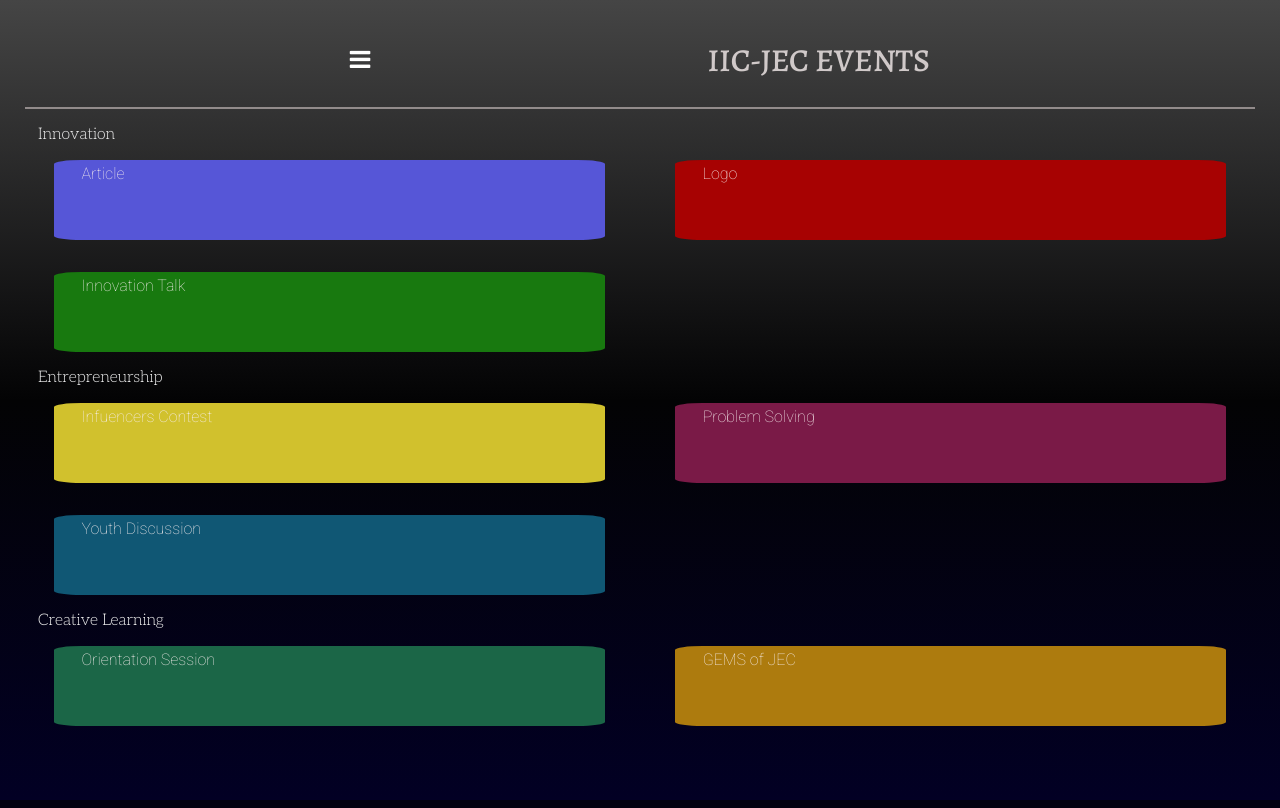
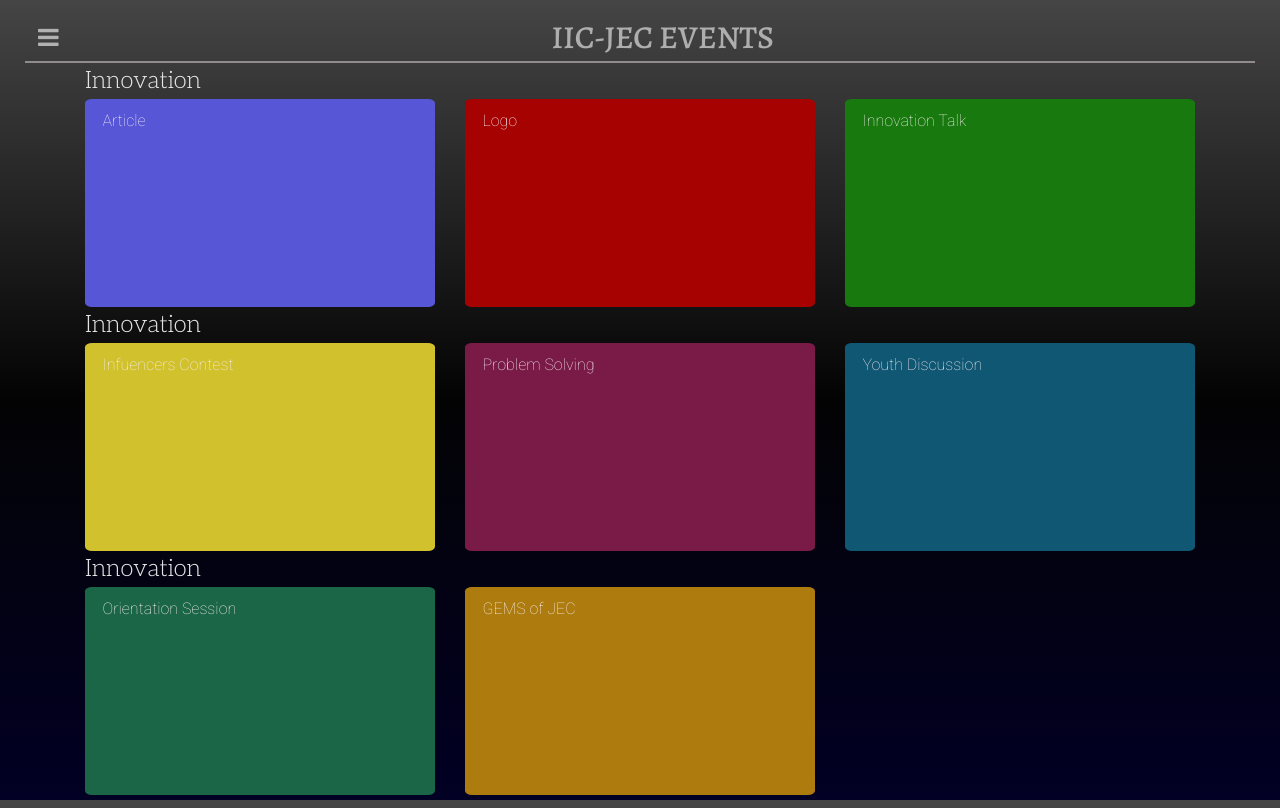
Before and after one commit to iicjec/iicjec.github.io, a PHP site: page / in a window 1280 px wide. Run offline with PHP 8.4, Linux system fonts and the light colour scheme; some libraries are stand-ins or nearby versions.

Commit message:
new index

```diff
--- /dev/null
+++ b/article.css
@@ -0,0 +1,255 @@
+@import url('https://fonts.googleapis.com/css2?family=Alegreya:wght@500&family=Aleo:wght@300&family=Roboto:wght@100,500&display=swap');
+body{
+    background-image: linear-gradient( #454545, #030304, #020024);
+    background-attachment: fixed;
+    margin: 0;
+    padding: 1%;
+}
+
+.loader,
+.loader:before,
+.loader:after {
+  background: #ffffff;
+  -webkit-animation: load1 1s infinite ease-in-out;
+  animation: load1 1s infinite ease-in-out;
+  width: 1em;
+  height: 4em;
+}
+.loader {
+  color: #ffffff;
+  text-indent: -9999em;
+  margin: 88px auto;
+  position: relative;
+  font-size: 11px;
+  -webkit-transform: translateZ(0);
+  -ms-transform: translateZ(0);
+  transform: translateZ(0);
+  -webkit-animation-delay: -0.16s;
+  animation-delay: -0.16s;
+}
+.loader:before,
+.loader:after {
+  position: absolute;
+  top: 0;
+  content: '';
+}
+.loader:before {
+  left: -1.5em;
+  -webkit-animation-delay: -0.32s;
+  animation-delay: -0.32s;
+}
+.loader:after {
+  left: 1.5em;
+}
+@-webkit-keyframes load1 {
+  0%,
+  80%,
+  100% {
+    box-shadow: 0 0;
+    height: 4em;
+  }
+  40% {
+    box-shadow: 0 -2em;
+    height: 5em;
+  }
+}
+@keyframes load1 {
+  0%,
+  80%,
+  100% {
+    box-shadow: 0 0;
+    height: 4em;
+  }
+  40% {
+    box-shadow: 0 -2em;
+    height: 5em;
+  }
+}
+#loadingDiv {
+    display: flex;
+    flex-direction: column;
+    justify-content: center;
+    position:absolute;;
+    top:0;
+    left:0;
+    width:100%;
+    height:100vh;
+    background-image: linear-gradient( #454545, #030304, #020024);
+}
+
+.sidebar{
+    background-image: linear-gradient( #454545, #030304, #020024);
+    position: fixed;
+    top: 0;
+    left: 0;
+    height: 100vh;
+    width: 100%;
+    z-index: 100;
+    transform: translateX(-200%);
+    transition: transform 1s ease-out;
+    display: flex;
+    flex-direction: column;
+    justify-content: center;
+    align-items: center;
+    overflow-y: hidden!important;
+    overflow-x: hidden!important;
+
+}
+
+.sidebar-lists{
+    display: flex;
+    flex-direction: column;
+    width: 100%;
+    height: 100%;
+    justify-content: space-evenly;
+    align-items: center;
+    padding: 0!important;
+}
+
+li{
+    list-style: none;
+    font-size: 2rem;
+    font-family: 'Roboto', sans-serif;
+    font-weight: 100!important;
+    color: rgb(165, 165, 165);
+}
+.close{
+    width: 100%;
+    display: flex;
+    justify-content: flex-end;
+    margin-right: 20%;
+    color: white!important;
+}
+
+li:hover {
+    color: white;
+}
+
+.social-media{
+    display: flex;
+    flex-direction: row;
+    justify-content: space-evenly;
+    width: 100%;
+}
+
+.nav{
+    padding-left: 2%!important;
+    display: flex;
+    flex-direction: row;
+    justify-content: space-evenly;
+}
+
+.nav-menu{
+    color: rgb(177, 177, 177);
+    font-size: 150%!important;
+    display: flex;
+    flex-direction: column;
+    justify-content: center;
+}
+
+.nav-menu:hover {
+    color: white;
+}
+
+.nav-heading{
+    color: rgb(175, 174, 174);
+    font-size: 2rem;
+    align-items: center;
+    font-family: 'Alegreya', serif;
+    flex: 1;
+    display: flex;
+    flex-direction: row;
+    justify-content: center;
+}
+
+.hori-line{
+    border: 1px solid rgb(146, 139, 139);
+    margin: 0 1%;
+}
+
+.texts{
+    color: rgb(228, 228, 228);
+    font-family: 'Aleo', serif;
+    font-weight: 200;
+    font-size: 1.5rem;
+}
+
+.cards{
+    color: rgb(247, 238, 238);
+    position: relative;
+}
+
+.cards-textss{
+    position: absolute;
+    top: 5%;
+    left: 5%;
+    margin-right: 5%;
+    font-family: 'Roboto', sans-serif;
+    font-weight: 400;
+}
+
+.card1{
+    background-color: #5656d7;
+}
+.card2{
+    background-color: #a70202;
+}
+.card3{
+    background-color: #18790f;
+}
+.card4{
+    background-color: #d1c12d;
+}
+.card5{
+    background-color: #7a1a47;
+}
+.card6{
+    background-color: #105774;
+}
+.card7{
+    background-color: #1b6647;
+}
+.card8{
+    background-color: #ad7b0e;
+}
+
+
+@media only screen and (max-width: 375px) {
+    .cards{
+        height: 5rem;
+        border-radius: 5%;
+    }
+    .card3{
+        margin-top: 5%;
+    }
+    .card6{
+        margin-top: 5%;
+    }
+}
+
+@media only screen and (max-width: 425px) and (min-width: 376px) {
+    .cards{
+        height: 6rem;
+        border-radius: 4%;
+    }
+    .card3{
+        margin-top: 5%;
+    }
+    .card6{
+        margin-top: 5%;
+    }
+}
+
+@media only screen and (max-width: 768px) and (min-width: 426px) {
+    .cards{
+        height: 8rem;
+        border-radius: 5%;
+    }
+}
+
+@media only screen and (min-width: 769px) {
+    .cards{
+        height: 13rem;
+        border-radius: 2%;
+    }
+}
--- a/index.html
+++ b/index.html
@@ -3,16 +3,11 @@
 <head>
     <meta charset="UTF-8">
     <meta name="viewport" content="width=device-width, initial-scale=1.0">
-    <title> IIC-JEC</title>
-    <!-- <link rel="stylesheet" href="https://cdn.jsdelivr.net/npm/bootstrap@4.5.3/dist/css/bootstrap.min.css" integrity="sha384-TX8t27EcRE3e/ihU7zmQxVncDAy5uIKz4rEkgIXeMed4M0jlfIDPvg6uqKI2xXr2" crossorigin="anonymous"> -->
-    <link rel="stylesheet" href="styles.css">
+    <title>IIC-JEC</title>
+    <link rel="stylesheet" href="article.css">
     <link rel="icon" href="logo.jpg" type="image/jpg">
-    <!-- <script src="https://code.jquery.com/jquery-3.5.1.slim.min.js" integrity="sha384-DfXdz2htPH0lsSSs5nCTpuj/zy4C+OGpamoFVy38MVBnE+IbbVYUew+OrCXaRkfj" crossorigin="anonymous"></script>
-    <script src="https://cdn.jsdelivr.net/npm/bootstrap@4.5.3/dist/js/bootstrap.bundle.min.js" integrity="sha384-ho+j7jyWK8fNQe+A12Hb8AhRq26LrZ/JpcUGGOn+Y7RsweNrtN/tE3MoK7ZeZDyx" crossorigin="anonymous"></script>
-    <script src="https://code.jquery.com/jquery-3.5.1.slim.min.js" integrity="sha384-DfXdz2htPH0lsSSs5nCTpuj/zy4C+OGpamoFVy38MVBnE+IbbVYUew+OrCXaRkfj" crossorigin="anonymous"></script>
-    <script src="https://cdn.jsdelivr.net/npm/popper.js@1.16.1/dist/umd/popper.min.js" integrity="sha384-9/reFTGAW83EW2RDu2S0VKaIzap3H66lZH81PoYlFhbGU+6BZp6G7niu735Sk7lN" crossorigin="anonymous"></script>
-    <script src="https://cdn.jsdelivr.net/npm/bootstrap@4.5.3/dist/js/bootstrap.min.js" integrity="sha384-w1Q4orYjBQndcko6MimVbzY0tgp4pWB4lZ7lr30WKz0vr/aWKhXdBNmNb5D92v7s" crossorigin="anonymous"></script> -->
     <link rel="stylesheet" href="https://cdnjs.cloudflare.com/ajax/libs/font-awesome/4.7.0/css/font-awesome.min.css">
+    <link rel="stylesheet" href="https://cdn.jsdelivr.net/npm/bootstrap@4.5.3/dist/css/bootstrap.min.css" integrity="sha384-TX8t27EcRE3e/ihU7zmQxVncDAy5uIKz4rEkgIXeMed4M0jlfIDPvg6uqKI2xXr2" crossorigin="anonymous">
 
 </head>
 <body>
@@ -36,64 +31,46 @@
             </li>
         </ul>
     </div>
-    <div class="main" id="main" >
-        <div class="main-menu">
-            <div class="main-menu-bar"><a href="#" class="cus-menu" id="cus-menu"><i onclick="openSideBar()" class="fa fa-bars"></i></a></div>
-            <div class="heading">
-                IIC-JEC EVENTS
-            </div>
+    <div class="main" style="display: none;" id="main">
+        <div class="nav">
+            <div class="nav-menu"><i onclick="openSideBar()" class="fa fa-bars"></i></div>
+            <div class="nav-heading">IIC-JEC EVENTS</div>
         </div>
-
         <div class="line">
             <hr class="hori-line">
         </div>
         <div class="container">
-            <div class="rows">
-                <div class="texts">Innovation</div>
-                <div class="card">
-                    <div class="cards card1"><div class="cards-textss">Article</div></div>
-                    <div class="cards card2"><div class="cards-textss">Logo</div></div>
-                </div>
-                <div class="card">
-                    <div class="cards card3"><div class="cards-textss">Innovation Talk</div></div>
-                </div>
-                <div class="texts"><div class="texts">Entrepreneurship</div></div>
-                <div class="card">
-                    <div class="cards card4"><div class="cards-textss">Infuencers Contest</div></div>
-                    <div class="cards card5"><div class="cards-textss">Problem Solving</div></div>
-                </div>
-                <div class="card">
-                    <div class="cards card6"><div class="cards-textss">Youth Discussion</div></div>
-                </div>
-                <div class="texts"><div class="texts">Creative Learning</div></div>
-                <div class="card">
-                    <div class="cards card7"><div class="cards-textss">Orientation Session</div></div>
-                    <div class="cards card8"><div class="cards-textss">GEMS of JEC</div></div>
-                </div>
+            <div class="row">
+                <div class="col-md-12 texts">Innovation</div>
+                <div class="col-md-4 col-6 col-sm-6"><div class="col-md-12 cards card1"><div class="cards-textss">Article</div></div></div>
+                <div class="col-md-4 col-6 col-sm-6"><div class="col-md-12 cards card2"><div class="cards-textss">Logo</div></div></div>
+                <div class="col-md-4 col-6 col-sm-6"><div class="col-md-12 cards card3"><div class="cards-textss">Innovation Talk</div></div></div>
+                <div class="col-md-12 texts">Innovation</div>
+                <div class="col-md-4 col-6 col-sm-6"><div class="col-md-12 cards card4"><div class="cards-textss">Infuencers Contest</div></div></div>
+                <div class="col-md-4 col-6 col-sm-6"><div class="col-md-12 cards card5"><div class="cards-textss">Problem Solving</div></div></div>
+                <div class="col-md-4 col-6 col-sm-6"><div class="col-md-12 cards card6"><div class="cards-textss">Youth Discussion</div></div></div>
+                <div class="col-md-12 texts">Innovation</div>
+                <div class="col-md-4 col-6 col-sm-6"><div class="col-md-12 cards card7"><div class="cards-textss">Orientation Session</div></div></div>
+                <div class="col-md-4 col-6 col-sm-6"><div class="col-md-12 cards card8"><div class="cards-textss">GEMS of JEC</div></div></div>
             </div>
         </div>
     </div>
     <script src="https://ajax.googleapis.com/ajax/libs/jquery/2.1.1/jquery.min.js"></script>
+    <script src="article.js"></script>
     <script>
-        $('body').append('<div style="" id="loadingDiv"><div class="loader">Loading...</div></div>');
-        $(window).on('load', function(){
+        $("body").append(
+        '<div style="" id="loadingDiv"><div class="loader">Loading...</div></div>'
+        );
+        $(window).on("load", function () {
         setTimeout(removeLoader, 2000); //wait for page load PLUS two seconds.
         });
-        function removeLoader(){
-            $( "#loadingDiv" ).fadeOut(500, function() {
+        function removeLoader() {
+        $("#loadingDiv").fadeOut(500, function () {
             // fadeOut complete. Remove the loading div
-            $( "#loadingDiv" ).remove(); //makes page more lightweight
+            $("#loadingDiv").remove(); //makes page more lightweight
         });
         document.getElementById("main").style.display = "block";
         }
-        function openSideBar(){
-            document.getElementById("sidebar").style.transform = "translateX(0%)";
-        }
-
-        function closeSideBar(){
-            document.getElementById("sidebar").style.transform = "translateX(-200%)";
-            document.getElementById("main").style.display = "block";
-        }
-      </script>
+    </script>
 </body>
 </html>
--- a/styles.css
+++ b/styles.css
@@ -5,7 +5,6 @@ body{
     margin: 0;
     padding: 1%;
 }
-
 
 .loader,
 .loader:before,
@@ -78,24 +77,6 @@ body{
     background-image: linear-gradient( #454545, #030304, #020024);
 }
 
-.main-menu{
-    display: -webkit-flex;
-    display: -moz-flex;
-    display: -ms-flexbox;
-    display: -o-flex;
-    display: flex;
-    flex-direction: row;
-    justify-content: space-evenly;
-    align-items: center;
-    color: white;
-    width: 100%;
-}
-
-.cus-menu i {
-    color: white;
-    font-size: 150%!important;
-}
-
 .sidebar{
     background-image: linear-gradient( #454545, #030304, #020024);
     position: fixed;
@@ -137,6 +118,7 @@ li{
     display: flex;
     justify-content: flex-end;
     margin-right: 20%;
+    color: white!important;
 }
 
 li:hover {
@@ -150,17 +132,34 @@ li:hover {
     width: 100%;
 }
 
+.nav{
+    padding-left: 2%!important;
+    display: flex;
+    flex-direction: row;
+    justify-content: space-evenly;
+}
 
+.nav-menu{
+    color: rgb(177, 177, 177);
+    font-size: 150%!important;
+    display: flex;
+    flex-direction: column;
+    justify-content: center;
+}
 
-.heading{
+.nav-menu:hover {
+    color: white;
+}
+
+.nav-heading{
+    color: rgb(175, 174, 174);
+    font-size: 2rem;
+    align-items: center;
+    font-family: 'Alegreya', serif;
+    flex: 1;
     display: flex;
     flex-direction: row;
     justify-content: center;
-    color: rgba(236, 228, 228, 0.842);
-    font-size: 2rem;
-    align-items: center;
-    font-family: 'Alegreya', serif;
-    margin: 2% 0;
 }
 
 .hori-line{
@@ -168,26 +167,11 @@ li:hover {
     margin: 0 1%;
 }
 
-.container{
-    padding: 1rem 2%;
-}
-
-.rows{
-    display: flex;
-    flex-direction: column;
-}
-
 .texts{
     color: rgb(228, 228, 228);
     font-family: 'Aleo', serif;
     font-weight: 200;
-}
-
-.card{
-    display: flex;
-    flex-direction: row;
-    justify-content: space-between;
-    padding: 1rem;
+    font-size: 1.5rem;
 }
 
 .cards{
@@ -234,48 +218,38 @@ li:hover {
     .cards{
         height: 5rem;
         border-radius: 5%;
-        width: 47%;
     }
-    .sidebar-lists{
-        margin-top: -20%!important;
+    .card3{
+        margin-top: 5%;
+    }
+    .card6{
+        margin-top: 5%;
     }
 }
 
 @media only screen and (max-width: 425px) and (min-width: 376px) {
-    .sidebar-lists{
-        margin-top: 0%!important;
-    }
     .cards{
         height: 6rem;
-        border-radius: 5%;
-        width: 47%;
+        border-radius: 4%;
     }
-    .texts{
-        font-size: 1.5rem;
+    .card3{
+        margin-top: 5%;
     }
-    .cards-textss{
-        font-size: 1.2rem;
+    .card6{
+        margin-top: 5%;
     }
 }
 
 @media only screen and (max-width: 768px) and (min-width: 426px) {
-    .sidebar-lists{
-        margin-top: 0%!important;
-    }
     .cards{
-        height: 5rem;
+        height: 8rem;
         border-radius: 5%;
-        width: 47%;
     }
 }
 
 @media only screen and (min-width: 769px) {
-    .sidebar-lists{
-        margin-top: 0%!important;
-    }
     .cards{
-        height: 5rem;
-        border-radius: 5%;
-        width: 47%;
+        height: 13rem;
+        border-radius: 2%;
     }
 }
```
Also changed, not shown: article.html (+76 -0 lines), article.js (added, +8 -0 lines), styles.js (added, +8 -0 lines).
